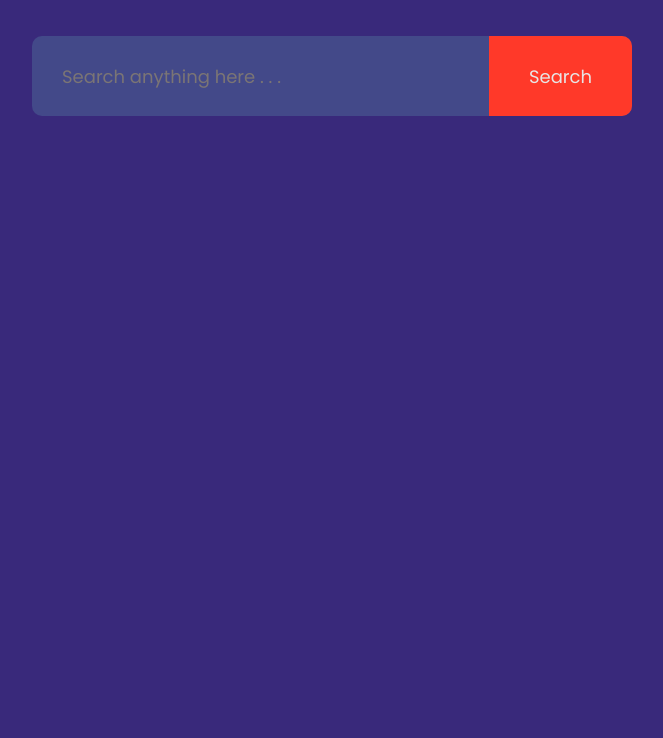
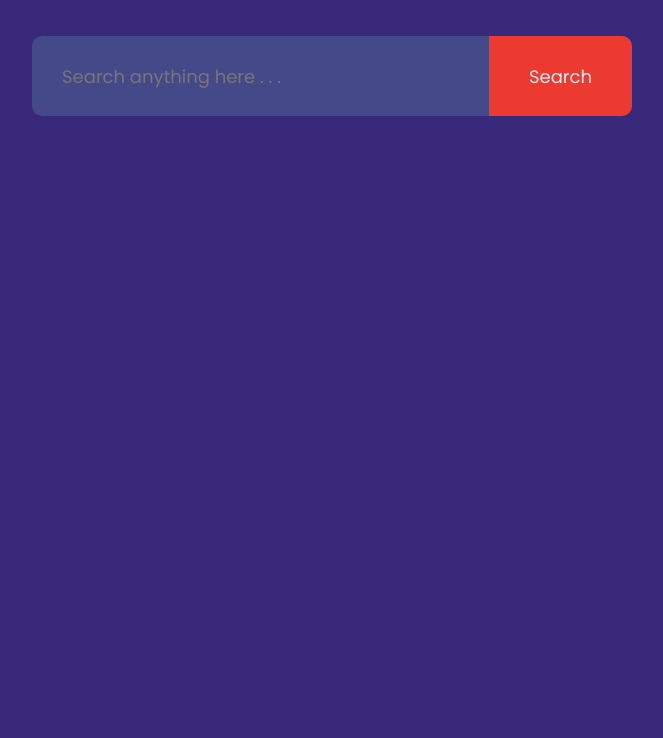
Before and after one commit to Aditi-Pathak01/image-search-engine, a plain HTML site: page index.html in a window 1280 px wide. Shown: the part 162-900 px from the top of the page, without its empty margins (308-971 px from the left). Drawn offline with Linux system fonts and the light colour scheme.

Commit message:
add final commit

```diff
--- a/style.css
+++ b/style.css
@@ -46,14 +46,15 @@ h1 {
 }
 #search-form button {
   padding: 0 40px;
-  height: 100%;
+  height: 99%;
   border: none;
   outline: 0;
   margin-left: -1px;
   background-color: #ff3929;
-  color: rgb(232, 229, 229);
+  color: white;
   font-size: 18px;
   cursor: pointer;
+  opacity: 0.9;
 }
 #search-result {
   display: grid;
```
